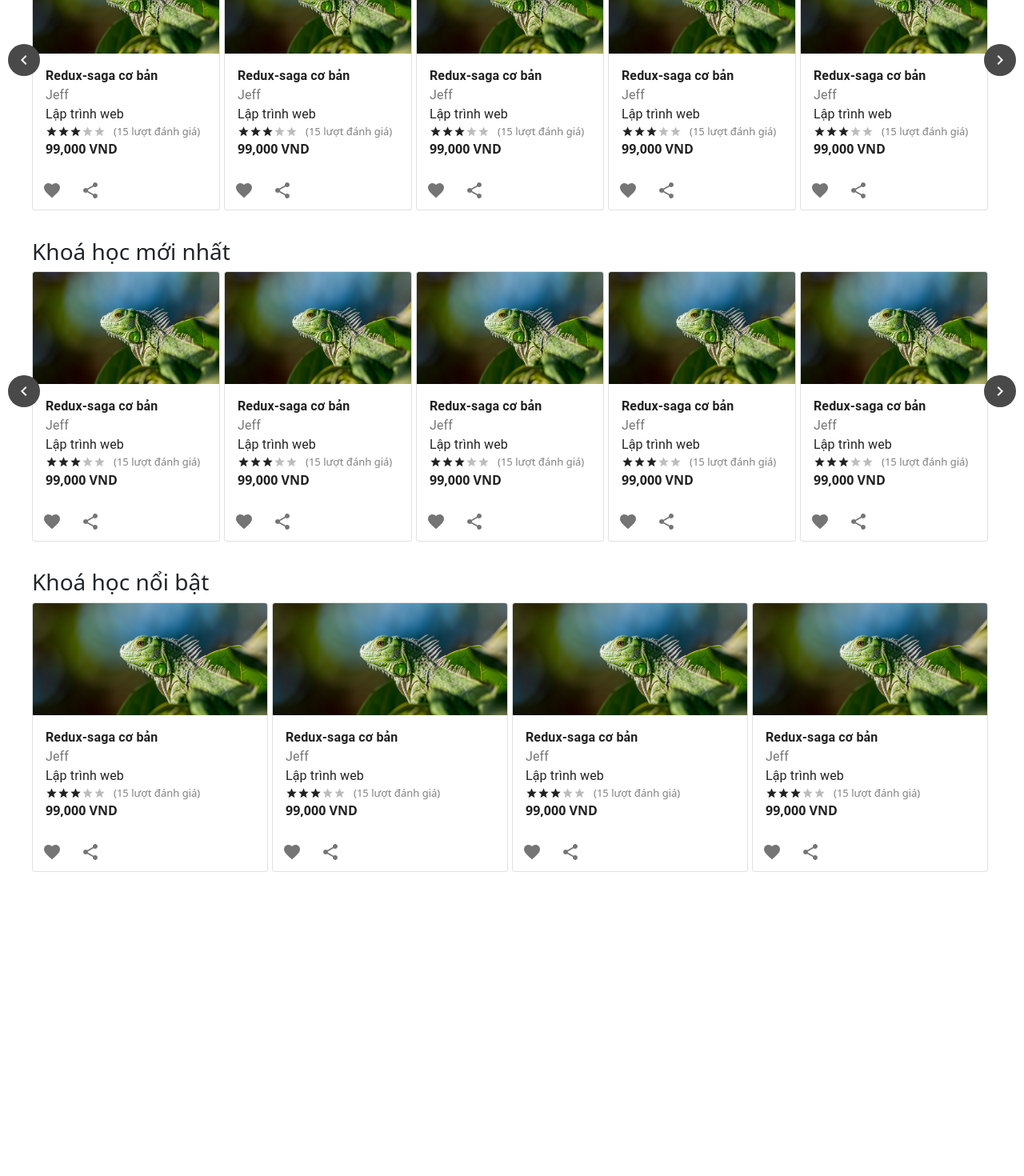
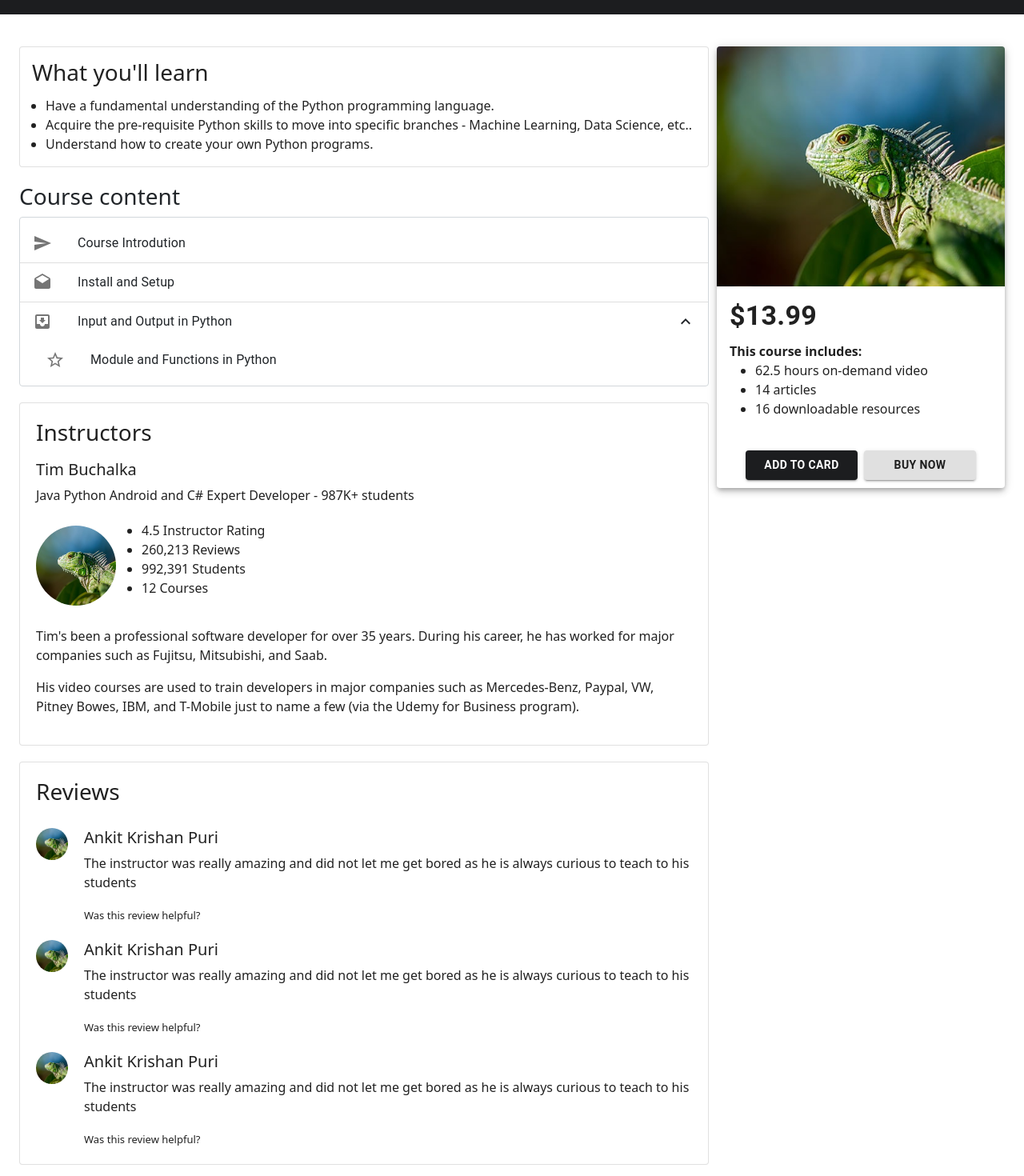
Before and after one commit to hdh-fit/online-academy-frontend, a React (Create React App) app: page /course/1 in a window 1280 px wide. Shown: the part 200-1670 px from the top of the page at 80% size. Before the commit the page ends 1290 px from the top, so only its background shows below. Built offline with nearby package versions, Linux system fonts and the light colour scheme.

Commit message:
Update course detail screen

```diff
--- /dev/null
+++ b/src/components/CourseDetailCard/index.js
@@ -0,0 +1,64 @@
+import React from 'react';
+import { makeStyles } from '@material-ui/core/styles';
+import Card from '@material-ui/core/Card';
+import CardActionArea from '@material-ui/core/CardActionArea';
+import CardActions from '@material-ui/core/CardActions';
+import CardContent from '@material-ui/core/CardContent';
+import CardMedia from '@material-ui/core/CardMedia';
+import Button from '@material-ui/core/Button';
+import Typography from '@material-ui/core/Typography';
+import image from '../Courses/contemplative-reptile.jpeg';
+
+const useStyles = makeStyles({
+	root: {
+		marginLeft: 10,
+		maxHeight: 552,
+		width:360
+	},
+	media: {
+		height: 300,
+	},
+});
+
+export default function CourseDetailCard() {
+	const classes = useStyles();
+
+	return (
+		<Card elevation={5} className={classes.root}>
+			<CardActionArea>
+				<CardMedia
+					className={classes.media}
+					image={image}
+					title="Contemplative Reptile"
+				/>
+				<CardContent>
+					<Typography style={{ fontWeight: 'bold' }} gutterBottom variant="h4" component="h2">
+						$13.99
+					</Typography>
+					<span style={{ fontWeight: 'bold' }}>
+						This course includes:
+					</span>
+					<ul>
+						<li>
+							62.5 hours on-demand video
+						</li>
+						<li>
+							14 articles
+						</li>
+						<li>
+							16 downloadable resources
+						</li>
+					</ul>
+				</CardContent>
+			</CardActionArea>
+			<CardActions style={{ justifyContent: 'center' }}>
+				<Button variant={'contained'} size="medium" style={{ backgroundColor: 'rgb(28,29,31)', color: 'white', fontWeight: 'bold', width: 140 }}>
+					Add to card
+				</Button>
+				<Button size="medium" variant={'contained'} style={{ width: 140, fontWeight: 'bold' }} color="inherit">
+					Buy now
+				</Button>
+			</CardActions>
+		</Card>
+	);
+}
--- a/src/components/Courses/card.js
+++ b/src/components/Courses/card.js
@@ -45,7 +45,7 @@ export default function CourseCard({id}) {
   const history = useHistory();
 
   return (
-    <Card onClick={() => history.push(`/course/detail/${id}`)} variant="outlined" className={classes.root}>
+    <Card onClick={() => history.push(`/course/${id}`)} variant="outlined" className={classes.root}>
       <CardActionArea>
         <CardMedia
           component="img"
--- a/src/components/CoursesContent/index.js
+++ b/src/components/CoursesContent/index.js
@@ -1,6 +1,5 @@
 import React from 'react';
 import { makeStyles } from '@material-ui/core/styles';
-import ListSubheader from '@material-ui/core/ListSubheader';
 import List from '@material-ui/core/List';
 import ListItem from '@material-ui/core/ListItem';
 import ListItemIcon from '@material-ui/core/ListItemIcon';
@@ -16,7 +15,6 @@ import Divider from '@material-ui/core/Divider';
 
 const useStyles = makeStyles((theme) => ({
 	root: {
-		width: '65%',
 		backgroundColor: theme.palette.background.paper,
 		border: '1px solid rgb(210,215,219)',
 		borderRadius: 4
@@ -44,14 +42,14 @@ export default function CourseContent() {
 				<ListItemIcon>
 					<SendIcon />
 				</ListItemIcon>
-				<ListItemText primary="Sent mail" />
+				<ListItemText primary="Course Introdution" />
 			</ListItem>
 			<Divider style={{ backgroundColor: 'gray' }} />
 			<ListItem button>
 				<ListItemIcon>
 					<DraftsIcon />
 				</ListItemIcon>
-				<ListItemText primary="Drafts" />
+				<ListItemText primary="Install and Setup" />
 			</ListItem>
 			<Divider style={{ backgroundColor: 'gray' }} />
 
@@ -59,7 +57,7 @@ export default function CourseContent() {
 				<ListItemIcon>
 					<InboxIcon />
 				</ListItemIcon>
-				<ListItemText primary="Inbox" />
+				<ListItemText primary="Input and Output in Python" />
 				{open ? <ExpandLess /> : <ExpandMore />}
 			</ListItem>
 
@@ -69,7 +67,7 @@ export default function CourseContent() {
 						<ListItemIcon>
 							<StarBorder />
 						</ListItemIcon>
-						<ListItemText primary="Starred" />
+						<ListItemText primary="Module and Functions in Python" />
 					</ListItem>
 				</List>
 			</Collapse>
--- a/src/index.js
+++ b/src/index.js
@@ -4,13 +4,13 @@ import './index.css';
 import reportWebVitals from './reportWebVitals';
 import 'bootstrap/dist/css/bootstrap.min.css';
 import Home from './views/Home';
-import { BrowserRouter, Route, Switch, Redirect } from "react-router-dom";
+import { BrowserRouter, Route, Switch } from "react-router-dom";
 import CourseDetail from './views/CourseDetail';
 
 ReactDOM.render(
   <BrowserRouter>
     <Switch>
-      <Route path="/course/detail/:id" component={CourseDetail} />
+      <Route path="/course/:id" component={CourseDetail} />
       <Route path="/" component={Home} />
     </Switch>
   </BrowserRouter>,
--- a/src/views/CourseDetail/index.js
+++ b/src/views/CourseDetail/index.js
@@ -3,8 +3,10 @@ import Menu from '../../components/Menu';
 import { useParams } from "react-router-dom";
 import './course.css';
 import { Star, StarOutlineOutlined } from '@material-ui/icons';
-import { Container, Grid, Paper } from '@material-ui/core';
+import { Avatar, Container, Grid, Paper } from '@material-ui/core';
 import CourseContent from '../../components/CoursesContent';
+import CourseDetailCard from '../../components/CourseDetailCard';
+import image from '../../components/Courses/contemplative-reptile.jpeg';
 
 const CourseDetail = () => {
 	let { id } = useParams();
@@ -41,8 +43,9 @@ const CourseDetail = () => {
 					</span>
 				</Container>
 			</div>
-			<Container >
-				<Paper style={{ width: '65%', marginTop: 40 }} variant="outlined">
+			<Container style={{ display: 'flex', paddingTop: 40 }}>
+				<div style={{ flex: 1 }}>
+					<Paper variant="outlined">
 						<h3 style={{ padding: 15, paddingBottom: 5 }}>
 							{`What you'll learn`}
 						</h3>
@@ -62,12 +65,91 @@ const CourseDetail = () => {
 						{'Course content'}
 					</h3>
 					<CourseContent />
-				<Paper style={{ width: '65%', marginTop: 20, padding: 20, marginBottom: 20 }} variant="outlined">
+					<Paper style={{ marginTop: 20, padding: 20, marginBottom: 20 }} variant="outlined">
 						<h3 >
-						{'Featured review'}
+							{'Instructors'}
 						</h3>
-					Tim Buchalka really does a good job being very thorough & not boring at the same time. Plus, you get to learn the australian accent 😄. For me the best were 2 sections & 1 recurring topic: oop, quering dbs (additional benefit for those who don't know sql: you'll learn the basics here) & tkinter gui. And if you think how much skill and knowledge you're getting for the $ you pay - it's a no-brainer. Again: 52 hours of a top-notch video content with loads of excercises and code snippets
+						<h5 style={{ paddingTop: 10 }}>
+							{'Tim Buchalka'}
+						</h5>
+						<span>
+							{'Java Python Android and C# Expert Developer - 987K+ students'}
+						</span>
+						<div style={{ display: 'flex', alignItems: 'center', paddingTop: 20, paddingBottom: 20 }}>
+							<Avatar style={{ width: 100, height: 100 }} alt="Remy Sharp" src={image} />
+							<ul >
+								<li>
+									4.5 Instructor Rating
+								</li>
+								<li>
+									260,213 Reviews
+								</li>
+								<li>
+									992,391 Students
+								</li>
+								<li>
+									12 Courses
+								</li>
+							</ul>
+						</div>
+						<p>
+							Tim's been a professional software developer for over 35 years.  During his career, he has worked for major companies such as Fujitsu, Mitsubishi, and Saab.
+						</p>
+						<p>
+							His video courses are used to train developers in major companies such as Mercedes-Benz, Paypal, VW, Pitney Bowes, IBM, and T-Mobile just to name a few (via the Udemy for Business program).
+						</p>
 					</Paper>
+					<Paper style={{ marginTop: 20, padding: 20, marginBottom: 20 }} variant="outlined">
+						<h3 >
+							{'Reviews'}
+						</h3>
+						<div style={{ display: 'flex', paddingTop: 20 }}>
+
+							<Avatar alt="Remy Sharp" src={image} style={{ marginRight: 20 }} />
+							<div>
+								<h5 >
+									{'Ankit Krishan Puri'}
+								</h5>
+								<p>
+									The instructor was really amazing and did not let me get bored as he is always curious to teach to his students
+								</p>
+								<span style={{ fontSize: 13 }}>
+									Was this review helpful?
+								</span>
+							</div>
+						</div>
+						<div style={{ display: 'flex', paddingTop: 20 }}>
+							<Avatar alt="Remy Sharp" src={image} style={{ marginRight: 20 }} />
+							<div>
+								<h5 >
+									{'Ankit Krishan Puri'}
+								</h5>
+								<p>
+									The instructor was really amazing and did not let me get bored as he is always curious to teach to his students
+								</p>
+								<span style={{ fontSize: 13 }}>
+									Was this review helpful?
+								</span>
+							</div>
+						</div>
+						<div style={{ display: 'flex', paddingTop: 20 }}>
+
+							<Avatar alt="Remy Sharp" src={image} style={{ marginRight: 20 }} />
+							<div>
+								<h5 >
+									{'Ankit Krishan Puri'}
+								</h5>
+								<p>
+									The instructor was really amazing and did not let me get bored as he is always curious to teach to his students
+								</p>
+								<span style={{ fontSize: 13 }}>
+									Was this review helpful?
+								</span>
+							</div>
+						</div>
+					</Paper>
+				</div>
+				<CourseDetailCard />
 			</Container>
 		</div>
 	);
```
Lines whose indentation alone changed are shown as unchanged.
